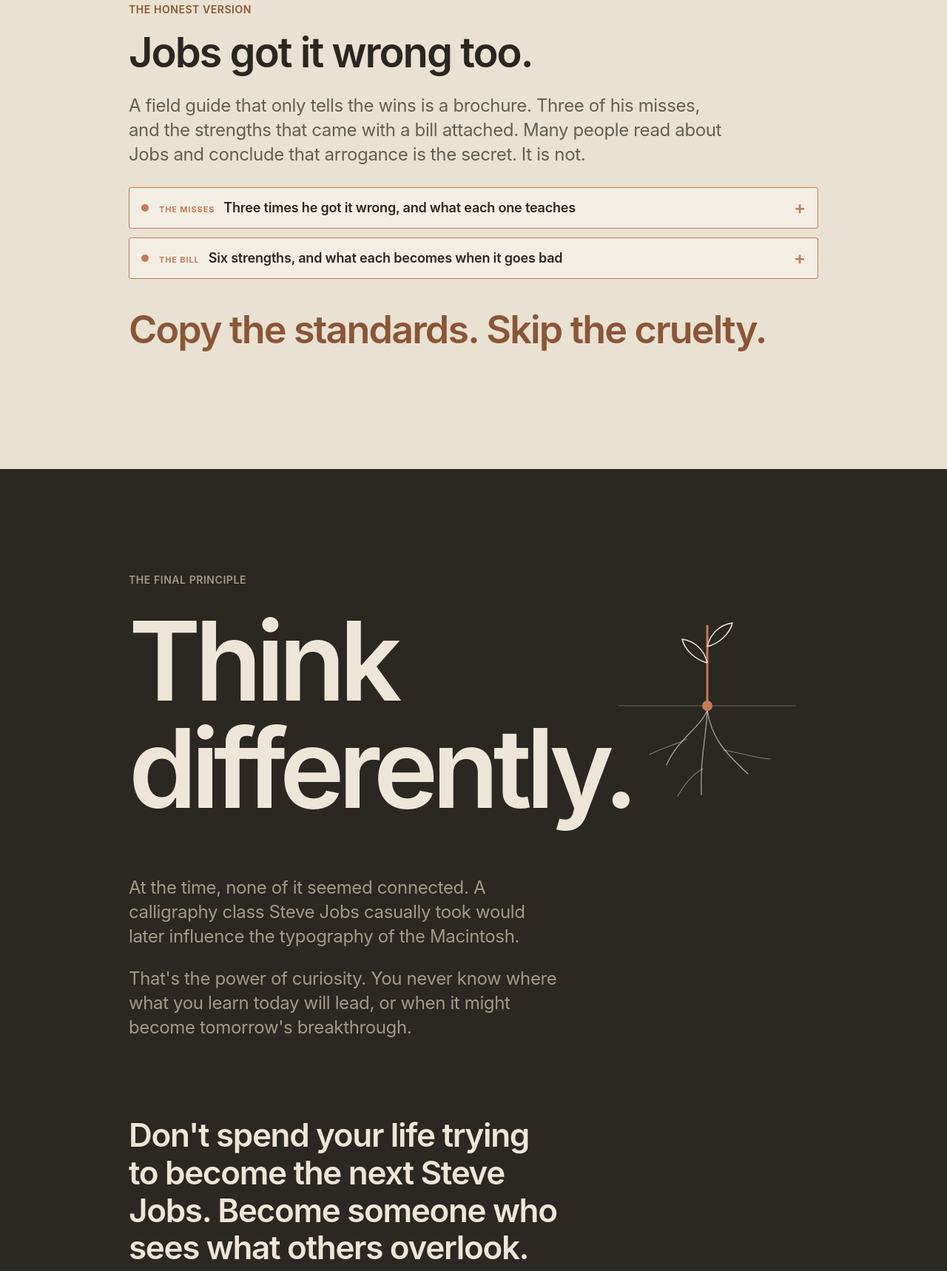
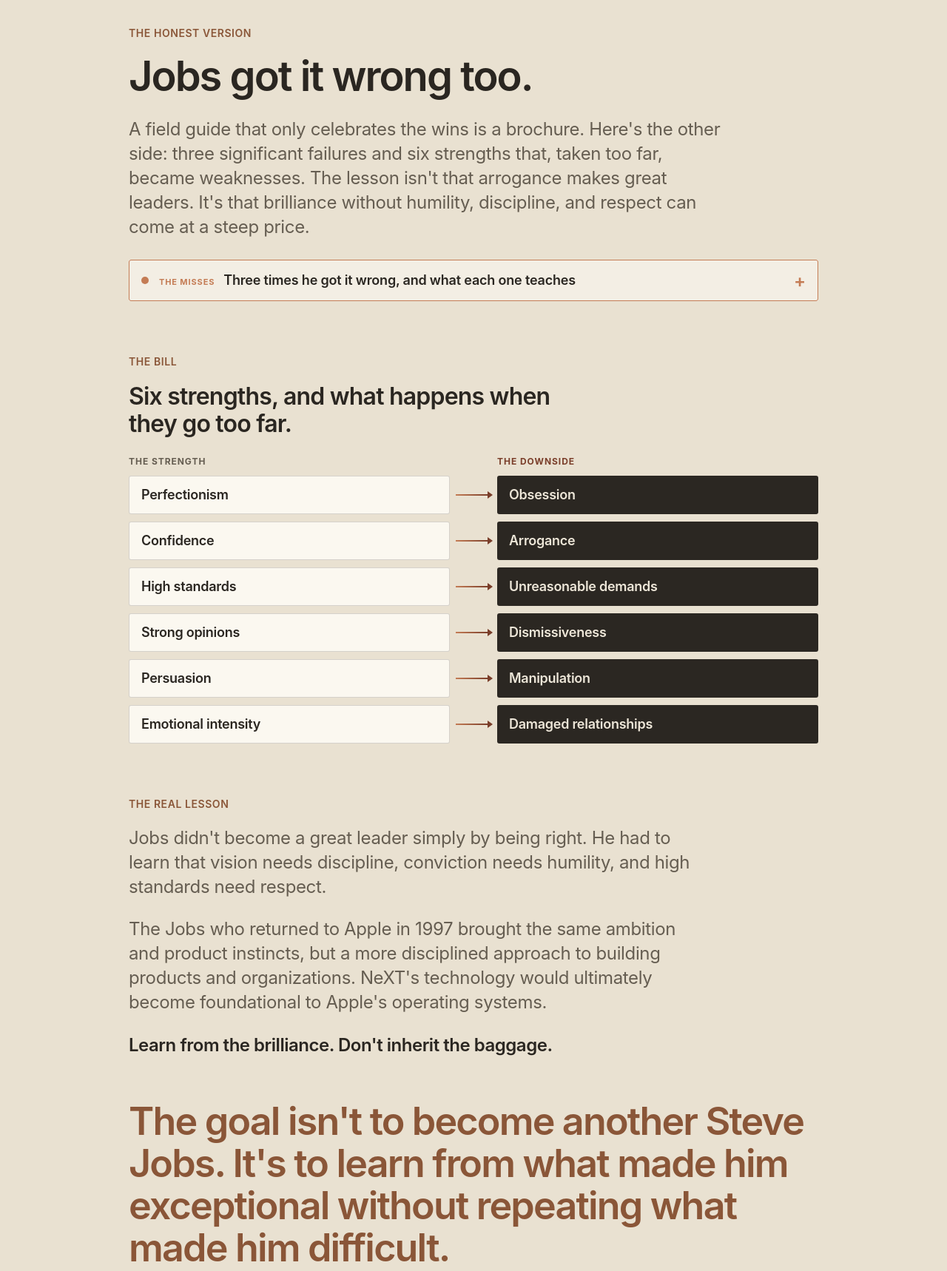
Before and after one commit to matthewschmidt1-lgtm/corporate, a plain HTML site: page lessons.html in a window 1280 px wide. Shown: the part 8795-10513 px from the top of the page at 74% size. Drawn offline with Linux system fonts and the light colour scheme.

Commit message:
Principles page: sage ten rules, rewritten honest version with the bill as a visual
Co-Authored-By: Claude Opus 5.5 <noreply@anthropic.com>

```diff
--- a/lessons.html
+++ b/lessons.html
@@ -23,7 +23,7 @@
 <meta name="twitter:image" content="https://corporate-production-f647.up.railway.app/og-image.png?v=4">
 <link rel="icon" href="favicon.svg" type="image/svg+xml">
 <link rel="apple-touch-icon" href="apple-touch-icon.png">
-<link rel="stylesheet" href="styles.css?v=f2bfd261">
+<link rel="stylesheet" href="styles.css?v=a54d940f">
 </head>
 <body>
 
@@ -307,7 +307,7 @@
 </section>
 
 <!-- ANTI RULES -->
-<section class="section rule-in" id="antirules-section">
+<section class="section sage-band" id="antirules-section">
   <div class="wrap">
     <p class="eyebrow">The other side</p>
     <h2>Ten rules for a company that refuses to calcify.</h2>
@@ -324,32 +324,39 @@
   <div class="wrap">
     <p class="eyebrow">The honest version</p>
     <h2>Jobs got it wrong too.</h2>
-    <p class="lead">A field guide that only tells the wins is a brochure. Three of his misses, and the strengths that came with a bill attached. Many people read about Jobs and conclude that arrogance is the secret. It is not.</p>
+    <p class="lead">A field guide that only celebrates the wins is a brochure. Here's the other side: three significant failures and six strengths that, taken too far, became weaknesses. The lesson isn't that arrogance makes great leaders. It's that brilliance without humility, discipline, and respect can come at a steep price.</p>
 
     <details class="fold fold-copper" id="misses-fold">
       <summary><span class="fold-t"><span class="fold-k">The misses</span>Three times he got it wrong, and what each one teaches</span></summary>
       <ol class="misses">
-        <li><span class="t">The first Macintosh was beautiful and not enough.</span><span class="d">The 1984 Macintosh launched to huge attention, but it had little memory, was slow, and cost more than many buyers could justify. Sales fell after the first rush.</span><span class="l">Perfection that ignores the customer's budget and needs is a hobby.</span></li>
-        <li><span class="t">Conviction cost him his company.</span><span class="d">In 1985 the board and the chief executive he had recruited sided against him. His brilliance was real, and so was the damage his harshness did to the people around him.</span><span class="l">Standards without respect do not scale.</span></li>
-        <li><span class="t">NeXT loved the product more than the market.</span><span class="d">The NeXT computer was elegant and expensive, aimed at buyers who could not afford it, and it sold in small numbers. The company survived by pivoting to software.</span><span class="l">Loving what you make is not a business model.</span></li>
+        <li><span class="t">The first Macintosh was beautiful, but not enough.</span><span class="d">The 1984 Macintosh captured the world's attention, but limited memory, slow performance, and a high price made it difficult for many customers to justify. The initial excitement faded as its limitations became clear.</span><span class="l">It doesn't matter how brilliant the product is if customers don't see the value.</span></li>
+        <li><span class="t">Conviction cost him his company.</span><span class="d">In 1985, Jobs lost a power struggle with the board and John Sculley, the CEO he had recruited. His vision was extraordinary, but his confrontational leadership style had damaged relationships and made collaboration increasingly difficult.</span><span class="l">Strong convictions don't excuse treating people poorly.</span></li>
+        <li><span class="t">NeXT loved the product more than the market.</span><span class="d">The NeXT computer was beautifully designed but expensive and aimed at a market too small to sustain the business. The company eventually shifted its focus to software.</span><span class="l">Loving what you make doesn't mean the market will love it too.</span></li>
       </ol>
-      <p class="misses-tie">He improved because he was forced to. The Jobs who returned to Apple in 1997 kept the taste and added discipline. The skill is not being right the first time. It is learning faster than the mistake can hurt you.</p>
     </details>
 
-    <details class="fold fold-copper" id="bill-fold">
-      <summary><span class="fold-t"><span class="fold-k">The bill</span>Six strengths, and what each becomes when it goes bad</span></summary>
-      <ol class="bill">
-        <li><span class="s">Perfectionism</span><span class="arrow" aria-hidden="true">&rarr;</span><span class="b">Obsession.</span></li>
-        <li><span class="s">Confidence</span><span class="arrow" aria-hidden="true">&rarr;</span><span class="b">Arrogance.</span></li>
-        <li><span class="s">High standards</span><span class="arrow" aria-hidden="true">&rarr;</span><span class="b">Unreasonable demands.</span></li>
-        <li><span class="s">Strong opinions</span><span class="arrow" aria-hidden="true">&rarr;</span><span class="b">Dismissiveness.</span></li>
-        <li><span class="s">Persuasion</span><span class="arrow" aria-hidden="true">&rarr;</span><span class="b">Manipulation.</span></li>
-        <li><span class="s">Emotional intensity</span><span class="arrow" aria-hidden="true">&rarr;</span><span class="b">Damaged relationships.</span></li>
+    <div class="bill-block" aria-labelledby="bill-h">
+      <p class="eyebrow">The bill</p>
+      <h3 id="bill-h">Six strengths, and what happens when they go too far.</h3>
+      <div class="bill-cols" aria-hidden="true"><span>The strength</span><span>The downside</span></div>
+      <ol class="bill bill-vis">
+        <li><span class="s">Perfectionism</span><span class="arrow" aria-hidden="true"></span><span class="b">Obsession</span></li>
+        <li><span class="s">Confidence</span><span class="arrow" aria-hidden="true"></span><span class="b">Arrogance</span></li>
+        <li><span class="s">High standards</span><span class="arrow" aria-hidden="true"></span><span class="b">Unreasonable demands</span></li>
+        <li><span class="s">Strong opinions</span><span class="arrow" aria-hidden="true"></span><span class="b">Dismissiveness</span></li>
+        <li><span class="s">Persuasion</span><span class="arrow" aria-hidden="true"></span><span class="b">Manipulation</span></li>
+        <li><span class="s">Emotional intensity</span><span class="arrow" aria-hidden="true"></span><span class="b">Damaged relationships</span></li>
       </ol>
-      <p class="fine bill-note">He put off cancer surgery for about nine months. Conviction that overrides evidence is not strength, in business or anywhere else. The goal is an exceptional leader, not a difficult person.</p>
-    </details>
+    </div>
 
-    <p class="pull">Copy the standards. Skip the cruelty.</p>
+    <div class="real-lesson">
+      <p class="eyebrow">The real lesson</p>
+      <p class="lead">Jobs didn't become a great leader simply by being right. He had to learn that vision needs discipline, conviction needs humility, and high standards need respect.</p>
+      <p class="lead">The Jobs who returned to Apple in 1997 brought the same ambition and product instincts, but a more disciplined approach to building products and organizations. NeXT's technology would ultimately become foundational to Apple's operating systems.</p>
+      <p class="real-close">Learn from the brilliance. Don't inherit the baggage.</p>
+    </div>
+
+    <p class="pull">The goal isn't to become another Steve Jobs. It's to learn from what made him exceptional without repeating what made him difficult.</p>
   </div>
 </section>
 
--- a/styles.css
+++ b/styles.css
@@ -1972,3 +1972,32 @@ main:focus { outline: none; }
 .notes .note .note-tag { border-top: 0; padding-top: 0; }
 @media (max-width: 600px) { .cat-head { flex-wrap: wrap; row-gap: 6px; } .cat-head > span { flex-basis: 100%; margin-left: 0; text-align: left; } }
 @media (max-width: 600px) { .cat-head > span { grid-column: 1 / -1; } }
+
+/* after the navy iceberg: sage (the home page green), then sand, then the dark close */
+.sage-band { background: #D3DAC4; }
+.sage-band .eyebrow { color: var(--moss); }
+
+/* the honest version: the bill as a picture, strength on the left, its darker side on the right */
+.bill-block { margin-top: clamp(48px, 7vw, 72px); }
+.bill-block h3 { font-size: clamp(24px, 3.2vw, 32px); letter-spacing: -0.025em; line-height: 1.15; margin: 0 0 24px; max-width: 20em; }
+.bill-cols { display: grid; grid-template-columns: 1fr 64px 1fr; font-size: 12px; font-weight: 700; letter-spacing: .08em; text-transform: uppercase; color: var(--mute); margin-bottom: 10px; }
+.bill-cols span:last-child { grid-column: 3; color: #7A3E2A; }
+.bill-vis { margin: 0; padding: 0; }
+.bill-vis li { grid-template-columns: 1fr 64px 1fr; align-items: stretch; column-gap: 0; padding: 0; border: 0; margin-bottom: 10px; font-size: 18px; }
+.bill-vis .s, .bill-vis .b { display: flex; align-items: center; min-height: 52px; padding: 10px 16px; border-radius: 3px; font-weight: 600; letter-spacing: -0.015em; }
+.bill-vis .s { background: #FBF8F0; border: 1px solid var(--line); color: var(--ink); }
+.bill-vis .b { background: var(--dark); color: var(--dark-ink); }
+.bill-vis .arrow { position: relative; }
+.bill-vis .arrow::before { content: ""; position: absolute; left: 8px; right: 12px; top: 50%; height: 2px; margin-top: -1px; background: linear-gradient(90deg, var(--copper), #7A3E2A); }
+.bill-vis .arrow::after { content: ""; position: absolute; right: 6px; top: 50%; margin-top: -5px; border: 5px solid transparent; border-left: 7px solid #7A3E2A; border-right: 0; }
+.real-lesson { margin-top: clamp(48px, 7vw, 72px); max-width: 40em; }
+.real-lesson .lead + .lead { margin-top: 14px; }
+#mistakes .pull { margin-top: clamp(40px, 6vw, 56px); max-width: 22em; }
+@media (max-width: 600px) {
+  .bill-cols, .bill-vis li { grid-template-columns: 1fr 34px 1fr; }
+  .bill-vis li { font-size: 15px; }
+  .bill-vis .s, .bill-vis .b { min-height: 48px; padding: 8px 10px; }
+  .bill-vis .arrow::before { left: 4px; right: 8px; }
+  .bill-vis .arrow::after { right: 3px; }
+}
+.real-close { margin: 18px 0 0; font-size: clamp(20px, 2.4vw, 24px); font-weight: 600; letter-spacing: -0.02em; color: var(--ink); }
```
Also changed, not shown: 404.html (+1 -1 lines), index.html (+1 -1 lines), methodology.html (+1 -1 lines), play.html (+1 -1 lines), privacy.html (+1 -1 lines), startup-speed.html (+1 -1 lines), talks.html (+1 -1 lines).
